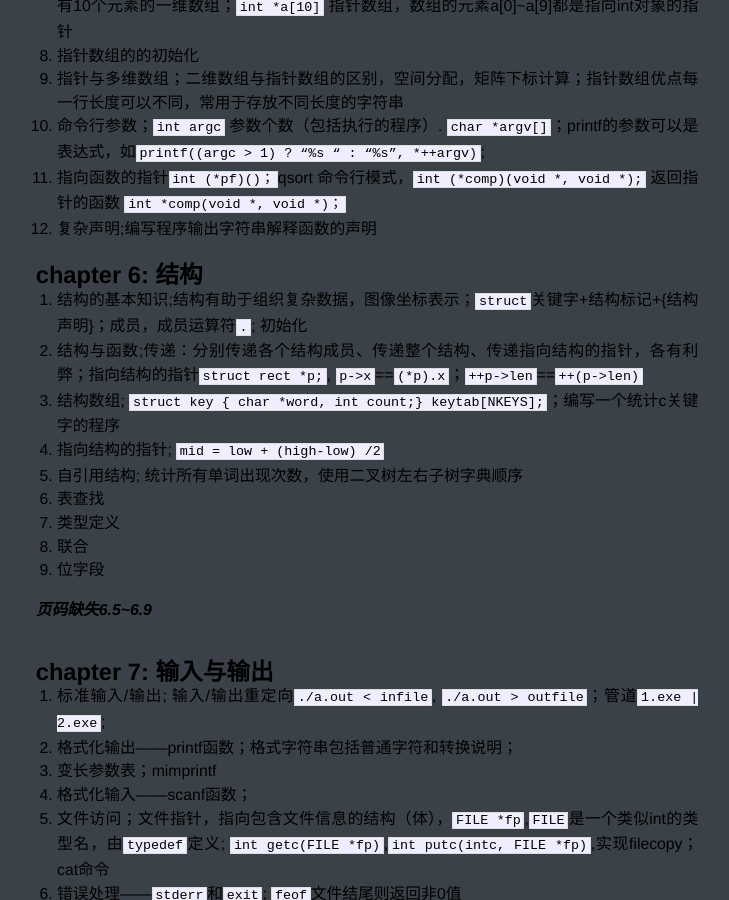
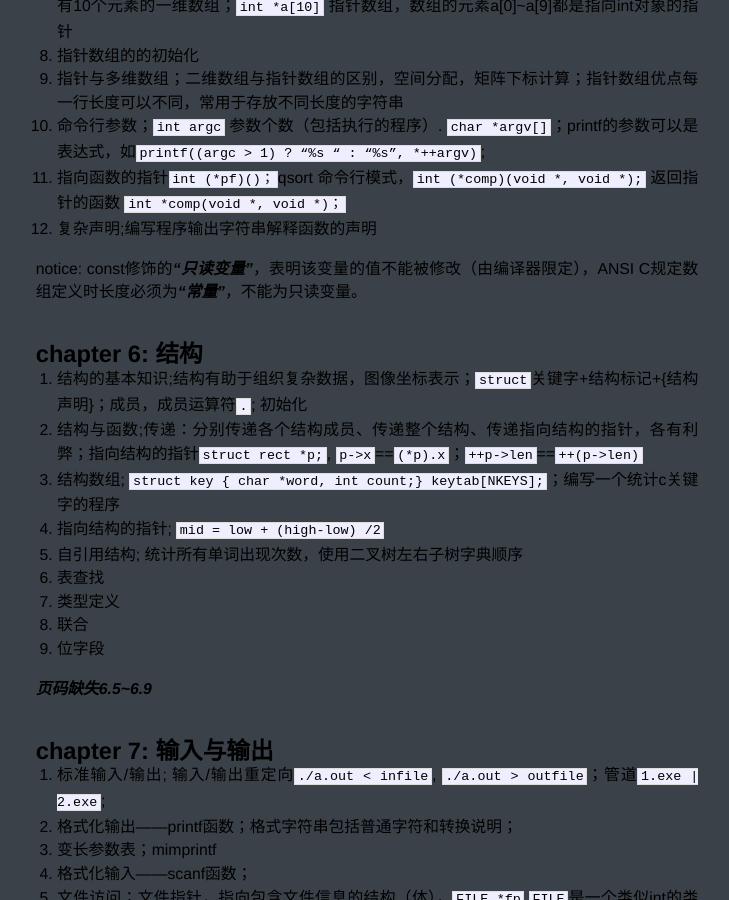
Before and after one commit to ElvisKwok/ElvisKwok.github.io, a Jekyll site: the page built from _posts/2014-09-15-notes-of-the-c-programming-language.md, in a window 1280 px wide and 900 px high, scrolled down 1623 px. Shown: the whole window, without its empty margins (273-1002 px from the left). Built offline with Jekyll 4.4.1, drawn with Linux system fonts in a browser that asks for light colours; Markdown is read by kramdown in place of the engine named in the settings; comment, search, counter and statistics services are not loaded.

Commit message:
add c const not for array length

```diff
--- a/_posts/2014-09-15-notes-of-the-c-programming-language.md
+++ b/_posts/2014-09-15-notes-of-the-c-programming-language.md
@@ -71,6 +71,9 @@ title: Notes of the C Programming Language
 10. 命令行参数；`int argc` 参数个数（包括执行的程序）. `char *argv[]`；printf的参数可以是表达式，如`printf((argc > 1) ? “%s “ : “%s”, *++argv)`;
 11. 指向函数的指针`int (*pf)()；`qsort 命令行模式，`int (*comp)(void *, void *);` 返回指针的函数 `int *comp(void *, void *)；`
 12. 复杂声明;编写程序输出字符串解释函数的声明
+
+notice:
+const修饰的***“只读变量”***，表明该变量的值不能被修改（由编译器限定），ANSI C规定数组定义时长度必须为***“常量”***，不能为只读变量。
 <br>
 
 ##chapter 6: 结构
```
